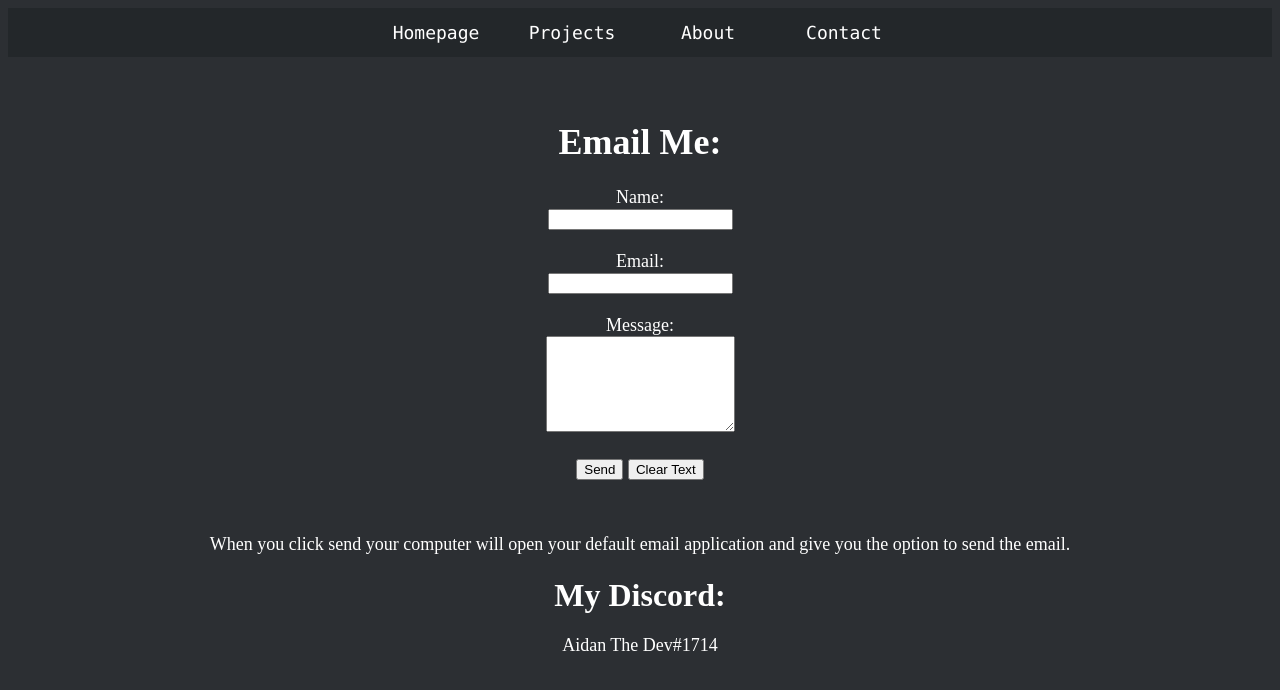
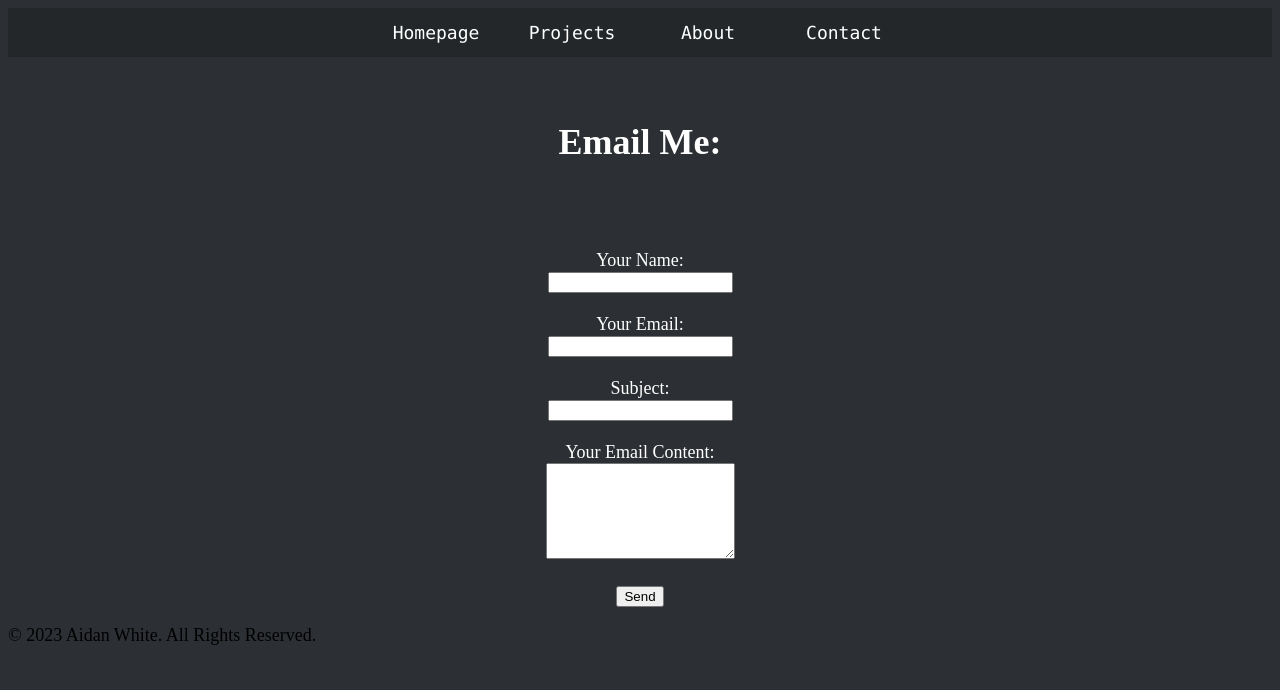
Before and after one commit to Aidan-The-Dev/Portfolio, a plain HTML site: page pages/contact.html in a window 1280 px wide. Drawn offline with Linux system fonts and the light colour scheme.

Commit message:
Update contact.html

```diff
--- a/pages/contact.html
+++ b/pages/contact.html
@@ -6,7 +6,6 @@
     <meta name="viewport" content="width=device-width, initial-scale=1.0">
     <title>Contact</title>
     <link rel="stylesheet" href="../css/contact.css">
-    <script type="text/javascript" src="../javascript/index.js"></script>
     <link rel="apple-touch-icon" sizes="180x180" href="../images/apple-touch-icon.png">
     <link rel="icon" type="image/png" sizes="32x32" href="../images/favicon-32x32.png">
     <link rel="icon" type="image/png" sizes="16x16" href="../images/favicon-16x16.png">
@@ -23,25 +22,26 @@
             </center>
         </ul>
     </nav>
+
     <div>
-        <h1>Email Me:</h2>
+        <h1>Email Me:</h1>
+        <br><br><br>
         <form action="mailto:aidanthedev@zohomail.com" method="post" enctype="text/plain">
-            Name:<br>
+            Your Name:<br>
             <input type="text" name="Sender Name" autocomplete="off"><br><br>
-            Email:<br>
+            Your Email:<br>
             <input type="email" name="Sender Email" autocomplete="off"><br><br>
-            Message:<br>
-            <!--<input type="text" name="message" size="50" autocomplete="off"><br><br>-->
-            <textarea name="Message" cols="21" rows="6"></textarea><br><br>
+            Subject:<br>
+            <input type="text" name="Subject" autocomplete="off"><br><br>
+            Your Email Content:<br>
+            <textarea name="Message" cols="21" rows="6" autocomplete="off"></textarea><br><br>
             <input type="submit" value="Send">
-            <input type="reset" value="Clear Text">
         </form>
     </div>
-        <br><br>
-        <div2>
-            <p>When you click send your computer will open your default email application and give you the option to send the email.</p>
-            <h1>My Discord:</h1>
-            <p>Aidan The Dev#1714</p>
-        </div2>
+
+
+    <footer>
+        <p>&copy; 2023 Aidan White. All Rights Reserved.</p>
+    </footer>
 </body>
 </html>
```
Lines whose indentation alone changed are shown as unchanged.
